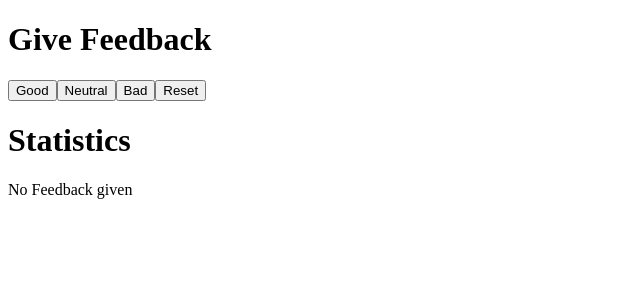
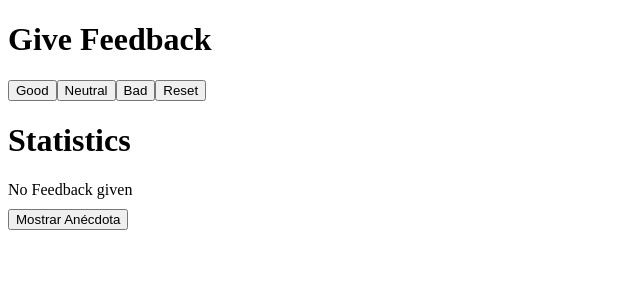
Before and after one commit to INKINSS/FullStackOpen-P1, a React (Vite) app: page / in a window 1280 px wide. Shown: the top 300 px of the page, without its empty margins (0-640 px from the left). Built offline with nearby package versions, Linux system fonts and the light colour scheme.

Commit message:
incorporando componente de anecdotas a componente raiz

```diff
--- a/src/App.jsx
+++ b/src/App.jsx
@@ -2,6 +2,7 @@ import { useState } from "react";
 import Title from "./components/Title";
 import AllStatistics from "./components/AllStatistics";
 import FeedBackButton from "./components/FeedBackButton";
+import Anecdotes from "./components/Anecdotes";
 
 const App = () => {
 
@@ -45,6 +46,7 @@ const App = () => {
       </div>
       <Title title={"Statistics"} />
       { anyVote === 0 ? <span>No Feedback given</span> : <AllStatistics value={value} /> }
+      <Anecdotes />
     </main>
   );
 };
```
